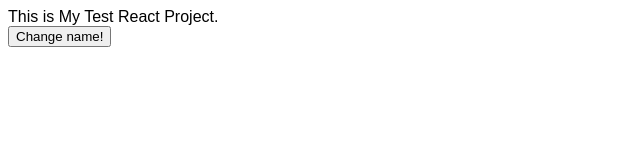
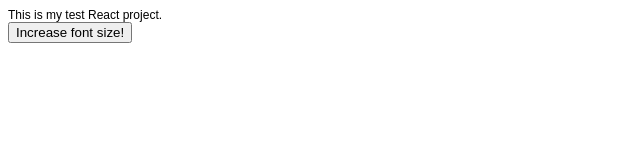
Before and after one commit to timichal/react-ts-simple-template, a React app: page / in a window 1280 px wide. Shown: the top 160 px of the page, without its empty margins (0-640 px from the left). Built offline with nearby package versions, Linux system fonts and the light colour scheme.

Commit message:
slight tweak

```diff
--- a/src/index.tsx
+++ b/src/index.tsx
@@ -2,13 +2,13 @@ import * as React from "react";
 import * as ReactDOM from "react-dom";
 
 const App = () => {
-  const [projectName, setProjectName] = React.useState("My Test React Project");
+  const [fontSize, setFontSize] = React.useState(12);
 
   return (
     <>
-      <div>{`This is ${projectName}.`}</div>
-      <button type="button" onClick={() => setProjectName("My Typescript React Project")}>
-        Change name!
+      <div style={{ fontSize }}>This is my test React project.</div>
+      <button type="button" onClick={() => setFontSize(fontSize + 5)}>
+        Increase font size!
       </button>
     </>
   );
```
